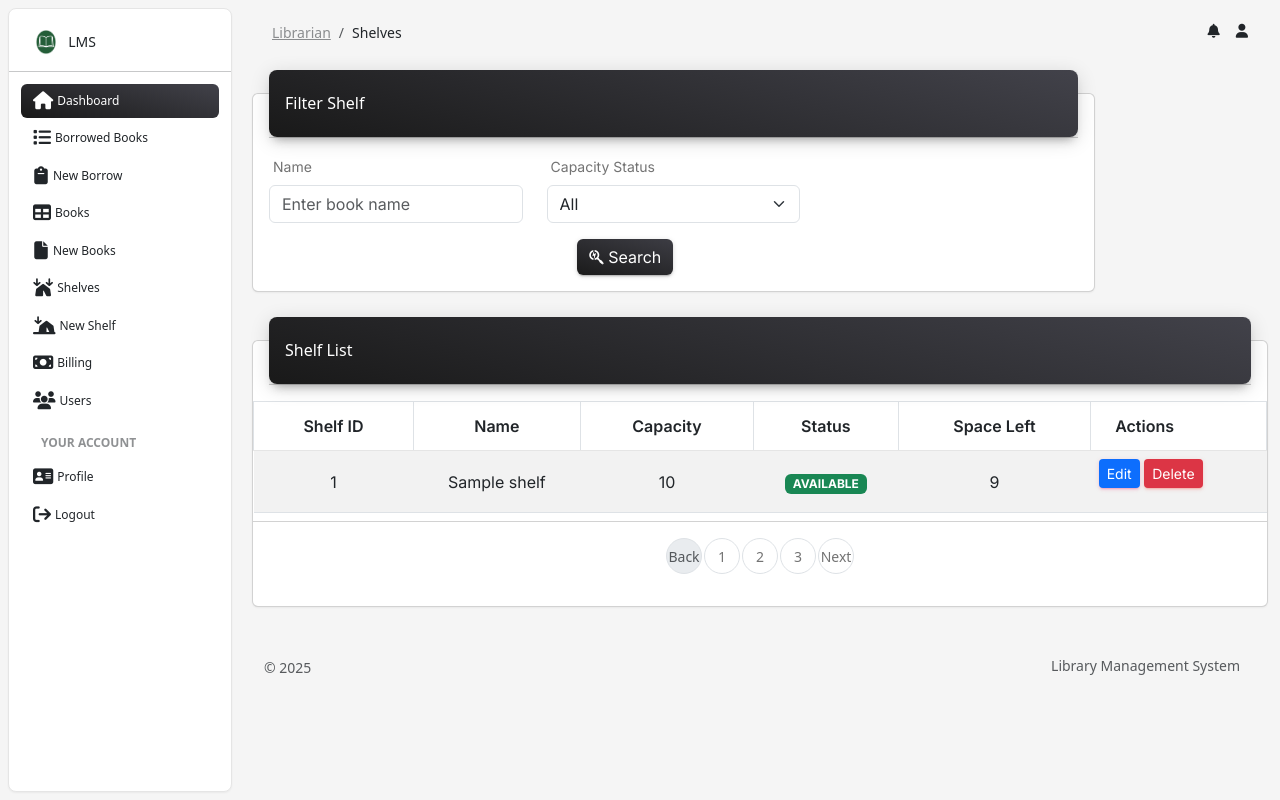
After one commit to patrick-zvenyka/lms, a Django app: page /librarian/shelves in a window 1280 px wide. The commit adds this page. Run offline with Django 5.2, Linux system fonts and the light colour scheme; a user stored in the database is signed in; tables that the repository leaves empty hold one stand-in row (values such as "Sample post"); style sheets or scripts are compiled from the project's sources; some libraries are stand-ins or nearby versions.

Commit message:
librarian-shelf-crud

```diff
--- a/lms/base/models.py
+++ b/lms/base/models.py
@@ -9,6 +9,7 @@ class Subject(models.Model):
 
 class Shelf(models.Model):
     name = models.CharField(max_length=200)
+    capacity = models.IntegerField()
 
     def __str__(self):
         return self.name
@@ -28,6 +29,11 @@ class Book(models.Model):
     shelf = models.ForeignKey(Shelf, on_delete=models.CASCADE)
     form = models.CharField(max_length=1, choices=BOOK_FORM_CHOICES)  # Corrected this line
     created_at = models.DateField(auto_now_add=True)
+
+    def save(self, *args, **kwargs):
+        if self.shelf.book_set.count() >= self.shelf.capacity:
+            raise ValueError(f"The shelf '{self.shelf.name}' is full. Please choose another shelf.")
+        super().save(*args, **kwargs)
 
     def __str__(self):
         return self.title
--- a/lms/library/urls.py
+++ b/lms/library/urls.py
@@ -10,5 +10,9 @@ urlpatterns = [
     path('borrowing',NewBorrow, name='lib-borrow'),
     path('books/borrowed',BorrowedBooks, name='lib-books-borrowed'),
     path('return-book/<int:borrow_id>/', ReturnBook, name='lib-return-book'),
+    path('shelves', Shelves, name='shelves'),
+    path('shelves/new', NewShelf, name='new-shelf'),
+    path('shelves/edit/<int:shelf_id>/', EditShelf, name='edit-shelf'),
+    path('shelves/delete/<int:shelf_id>/', DeleteShelf, name='delete-shelf'),
     path('billing', Billing, name='lib-billing'),
 ]
--- a/lms/library/views.py
+++ b/lms/library/views.py
@@ -9,6 +9,7 @@ from django.db.models import Sum
 from django.db.models import Count
 from datetime import date
 from django.db.models import F, Value, Case, When, BooleanField
+from django.shortcuts import get_object_or_404
 # Create your views here.
 def Login(request):
     if request.method == "POST":
@@ -61,6 +62,92 @@ def Dashboard(request):
         'books_statuses': books_statuses,
     }
     return render(request, 'Librarian/dashboard.html', context)
+
+
+@login_required(login_url='lib-login')
+def Shelves(request):
+    shelves = Shelf.objects.annotate(
+        book_count=Count('book'),
+        space_left=F('capacity') - Count('book')
+    )
+
+    context = {
+        'title':'Shelves',
+        'shelves':shelves
+    }
+    return render(request, 'Librarian/shelves.html', context)
+
+
+@login_required(login_url='lib-login')
+def NewShelf(request):
+    if request.method == "POST":
+        name = request.POST.get("shelf_name")
+        capacity = request.POST.get("shelf_capacity")
+
+        # Validate inputs
+        if not name or not capacity:
+            messages.error(request, "All fields are required!")
+        elif not capacity.isdigit() or int(capacity) <= 0:
+            messages.error(request, "Capacity must be a positive number!")
+        else:
+            # Save the new shelf
+            Shelf.objects.create(name=name, capacity=int(capacity))
+            messages.success(request, "New shelf added successfully!")
+            return redirect('shelves')  # Replace 'shelf-list' with the name of your shelf list URL pattern
+
+    context = {
+        'title':'New Shelf'
+    }
+    return render(request, 'Librarian/new-shelf.html', context)
+
+
+@login_required(login_url='lib-login')
+def EditShelf(request, shelf_id):
+    # Get the shelf object by ID or raise a 404 if not found
+    shelf = get_object_or_404(Shelf, id=shelf_id)
+
+    if request.method == "POST":
+        name = request.POST.get("shelf_name")
+        capacity = request.POST.get("shelf_capacity")
+
+        # Validate inputs
+        if not name or not capacity:
+            messages.error(request, "All fields are required!")
+        elif not capacity.isdigit() or int(capacity) <= 0:
+            messages.error(request, "Capacity must be a positive number!")
+        else:
+            # Update the shelf details
+            shelf.name = name
+            shelf.capacity = int(capacity)
+            shelf.save()
+            messages.success(request, "Shelf updated successfully!")
+            return redirect('shelves')  # Replace 'shelves' with your shelf list URL pattern
+
+    context = {
+        'title': 'Edit Shelf',
+        'shelf': shelf
+    }
+    return render(request, 'Librarian/edit-shelf.html', context)
+
+
+@login_required(login_url='lib-login')
+def DeleteShelf(request, shelf_id):
+    # Get the shelf object by ID or raise a 404 if not found
+    shelf = get_object_or_404(Shelf, id=shelf_id)
+
+    # Check if the request method is POST to confirm the deletion
+    if request.method == "POST":
+        shelf.delete()
+        messages.success(request, "Shelf deleted successfully!")
+        return redirect('shelves')  # Redirect to the shelves list page
+
+    context = {
+        'title': 'Delete Shelf',
+        'shelf': shelf
+    }
+    return render(request, 'Librarian/confirm-delete-shelf.html', context)
+
+
 
 @login_required(login_url='lib-login')
 def NewBorrow(request):
--- a/lms/templates/Librarian/components/sidebar.html
+++ b/lms/templates/Librarian/components/sidebar.html
@@ -42,6 +42,18 @@
         </a>
       </li>
       <li class="nav-item">
+        <a class="nav-link text-dark" href="{% url 'shelves' %}">
+          <i class="fa-solid fa-tent-arrows-down"></i>
+          <span class="nav-link-text ms-1">Shelves</span>
+        </a>
+      </li>
+      <li class="nav-item">
+        <a class="nav-link text-dark" href="{% url 'new-shelf' %}">
+          <i class="fa-solid fa-tent-arrow-down-to-line"></i>
+          <span class="nav-link-text ms-1">New Shelf</span>
+        </a>
+      </li>
+      <li class="nav-item">
         <a class="nav-link text-dark" href="{% url 'lib-billing' %}">
           <i class="fa-solid fa-money-bill"></i>
           <span class="nav-link-text ms-1">Billing</span>
--- /dev/null
+++ b/lms/templates/Librarian/shelves.html
@@ -0,0 +1,122 @@
+{% extends 'Librarian/components/main.html' %}
+
+{% block content %}
+  {% include 'Librarian/components/sidebar.html' %}
+<main class="main-content position-relative max-height-vh-100 h-100 border-radius-lg ">
+    <!-- Navbar -->
+   {% include 'Librarian/components/navbar.html' %}
+    <!-- End Navbar -->
+    <div class="container-fluid py-2">
+        <div class="row">
+            <div class="col-lg-10">
+              <div class="col-md-12 col-4">
+                <div class="card mt-4">
+                  <div class="card-header p-0 position-relative mt-n4 mx-3 z-index-2">
+                      <div class="bg-gradient-dark shadow-dark border-radius-lg pt-4 pb-3">
+                        <h6 class="text-white text-capitalize ps-3">Filter Shelf</h6>
+                      </div>
+                  </div>
+                <div class="card-body p-3">
+                  <form id="filterForm">
+                    <div class="row">
+                      <div class="col-md-4 mb-3">
+                        <label for="filterName" class="form-label">Name</label>
+                        <input type="text" class="form-control" id="filterName" name="name" placeholder="Enter book name">
+                      </div>
+
+                      <div class="col-md-4 mb-3">
+                        <label for="filterFineStatus" class="form-label">Capacity Status</label>
+                        <select class="form-select" id="filterFineStatus" name="fine_status">
+                          <option value="" selected>All</option>
+                          <option value="none">Empty</option>
+                          <option value="">Full</option>
+                        </select>
+                      </div>
+                    </div>
+                    <div class="col-6 text-end">
+                      <button class="btn bg-gradient-dark mb-0" type="submit" form="filterForm">
+                        <i class="fa-brands fa-searchengin"></i> Search
+                      </button>
+                    </div>
+                  </form>
+                </div>
+              </div>
+              </div>
+            </div>
+
+          </div>
+          <br>
+      <div class="row">
+        <div class="col-12">
+          <div class="card my-4">
+            <div class="card-header p-0 position-relative mt-n4 mx-3 z-index-2">
+              <div class="bg-gradient-dark shadow-dark border-radius-lg pt-4 pb-3">
+                <h6 class="text-white text-capitalize ps-3">Shelf List</h6>
+              </div>
+            </div>
+            <div class="card-body px-0 pb-2">
+              <div class="table-responsive p-0">
+                <div class="table-responsive p-0">
+                    <table class="table table-striped table-bordered align-items-center mb-0">
+                        <thead class="thead-dark">
+                            <tr>
+                                <th scope="col"  class="text-center">Shelf ID</th>
+                                <th scope="col"  class="text-center">Name</th>
+                                <th scope="col" class="text-center">Capacity</th>
+                                <th scope="col" class="text-center">Status</th>
+                                <th scope="col" class="text-center">Space Left</th>
+                                <th scope="col">Actions</th>
+                            </tr>
+                        </thead>
+                        <tbody>
+                            {% for shelf in shelves %}
+                            <tr>
+                                <td class="text-center">
+                                    {{shelf.id}}
+                                </td>
+                                <td class="text-center">{{ shelf.name }}</td>
+                                <td class="text-center">{{ shelf.capacity }}</td>
+                                <td class="text-center">
+                                    {% if shelf.space_left > 0 %}
+                                    <span class="badge bg-success text-white">Available</span>
+                                    {% else %}
+                                    <span class="badge bg-danger text-white">Full</span>
+                                    {% endif %}
+                                </td>
+                                <td class="text-center">{{ shelf.space_left }}</td>
+                                <td>
+                                    <a href="{% url 'edit-shelf' shelf.id %}" class="btn btn-sm btn-primary">Edit</a>
+                                    <a href="#" class="btn btn-sm btn-danger">Delete</a>
+                                </td>
+                            </tr>
+                            {% endfor %}
+                        </tbody>
+                    </table>
+                </div>
+
+              </div>
+
+            </div>
+            <div class="card-footer">
+                <nav aria-label="Page navigation example">
+                    <ul class="pagination justify-content-center">
+                        <li class="page-item disabled">
+                            <a class="page-link" href="#" tabindex="-1" aria-disabled="true">Back</a>
+                        </li>
+                        <li class="page-item"><a class="page-link" href="#">1</a></li>
+                        <li class="page-item"><a class="page-link" href="#">2</a></li>
+                        <li class="page-item"><a class="page-link" href="#">3</a></li>
+                        <li class="page-item">
+                            <a class="page-link" href="#">Next</a>
+                        </li>
+                    </ul>
+                </nav>
+            </div>
+          </div>
+        </div>
+      </div>
+      {% include 'Librarian/components/footer.html' %}
+    </div>
+  </main>
+
+{% endblock %}
```
Also changed, not shown: lms/templates/Librarian/confirm-delete-shelf.html (added, +38 -0 lines), lms/templates/Librarian/edit-shelf.html (added, +49 -0 lines), lms/templates/Librarian/new-shelf.html (added, +49 -0 lines), lms/base/migrations/0001_initial.py.
